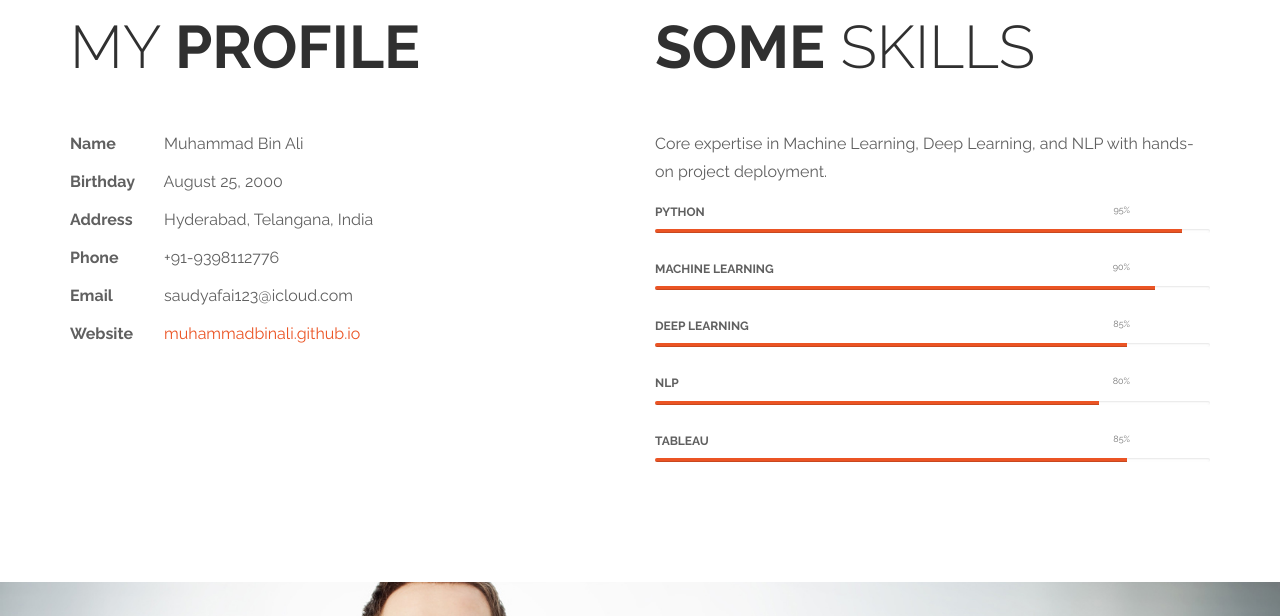
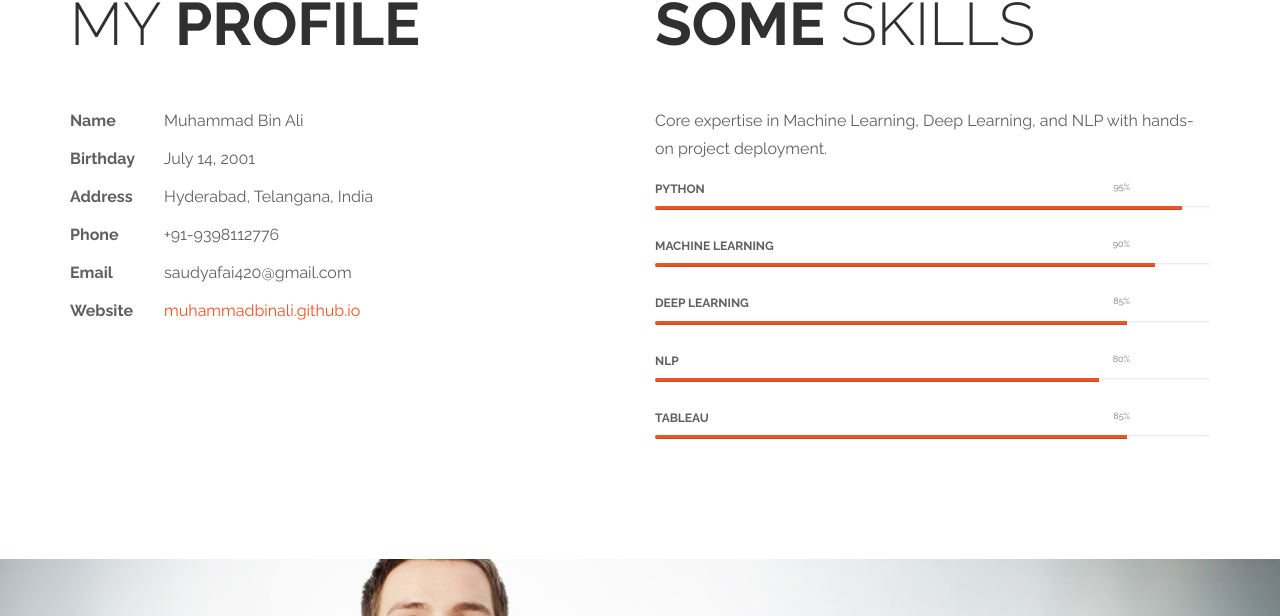
Before and after one commit to Muhammadbinali939/muhammadbinali, a plain HTML site: page index.html in a window 1280 px wide. Shown: the part 2023-2639 px from the top of the page. Drawn offline with Linux system fonts and the light colour scheme.

Commit message:
Update index.html

```diff
--- a/index.html
+++ b/index.html
@@ -1,4 +1,4 @@
-you did not add the logo of github and email beside linkedIn "<!DOCTYPE html>
+<!DOCTYPE html>
 <html lang="en">
 <head>
 	<meta charset="utf-8">
@@ -163,10 +163,10 @@ you did not add the logo of github and email beside linkedIn "<!DOCTYPE html>
 				<div class="col-md-6 col-sm-6">
 					<h2 class="title">My <strong>Profile</strong></h2>
 					<p><span class="tm-info-label">Name</span> Muhammad Bin Ali</p>
-					<p><span class="tm-info-label">Birthday</span> August 25, 2000</p>
+					<p><span class="tm-info-label">Birthday</span> July 14, 2001</p>
 					<p><span class="tm-info-label">Address</span> Hyderabad, Telangana, India</p>
 					<p><span class="tm-info-label">Phone</span> +91-9398112776</p>
-					<p><span class="tm-info-label">Email</span> saudyafai123@icloud.com</p>
+					<p><span class="tm-info-label">Email</span> saudyafai420@gmail.com</p>
 					<p><span class="tm-info-label">Website</span> <a href="https://muhammadbinali.github.io" class="tm-red-text">muhammadbinali.github.io</a></p>
 				</div>
 				<div class="col-md-6 col-sm-6">
@@ -216,7 +216,7 @@ you did not add the logo of github and email beside linkedIn "<!DOCTYPE html>
 			<div class="row">
 				<div class="col-md-4 col-sm-4 wow rotateInUpLeft" data-wow-delay="0.3s">
 					<div class="media facebook">
-						<a href="https://www.linkedin.com/in/muhammad-bin-ali-79785b285/" target="_blank">
+						<a href="https://www.linkedin.com/in/muhammad-bin-ali" target="_blank">
 							<div class="media-object pull-left"><i class="fa fa-linkedin"></i></div>
 							<div class="media-body">
 								<h4 class="media-heading tm-social-title">Connect with me</h4>
@@ -238,7 +238,7 @@ you did not add the logo of github and email beside linkedIn "<!DOCTYPE html>
 				</div>
 				<div class="col-md-4 col-sm-4 wow rotateInUpLeft" data-wow-delay="0.9s">
 					<div class="media email">
-						<a href="mailto:saudyafai123@icloud.com">
+						<a href="mailto:saudyafai420@gmail.com">
 							<div class="media-object pull-left"><i class="fa fa-envelope"></i></div>
 							<div class="media-body">
 								<h4 class="media-heading tm-social-title">Drop me a line</h4>
@@ -262,7 +262,7 @@ you did not add the logo of github and email beside linkedIn "<!DOCTYPE html>
 				</div>
 				<div class="col-md-1 col-sm-1"></div>
 				<div class="col-md-10 col-sm-10">
-					<form action="mailto:saudyafai123@gmail.com" method="post" enctype="text/plain">
+					<form action="mailto:saudyafai420@gmail.com" method="post" enctype="text/plain">
 						<div class="col-md-6 col-sm-6">
 							<input class="form-control" type="text" placeholder="Your Name">
 						</div>
@@ -296,8 +296,3 @@ you did not add the logo of github and email beside linkedIn "<!DOCTYPE html>
 	<script src="js/custom.js"></script>
 </body>
 </html>
-
-
-"
-
-update that and also make the size of my name a little small at the starting and below that write a 3 words of small quote that suits my profile
```
